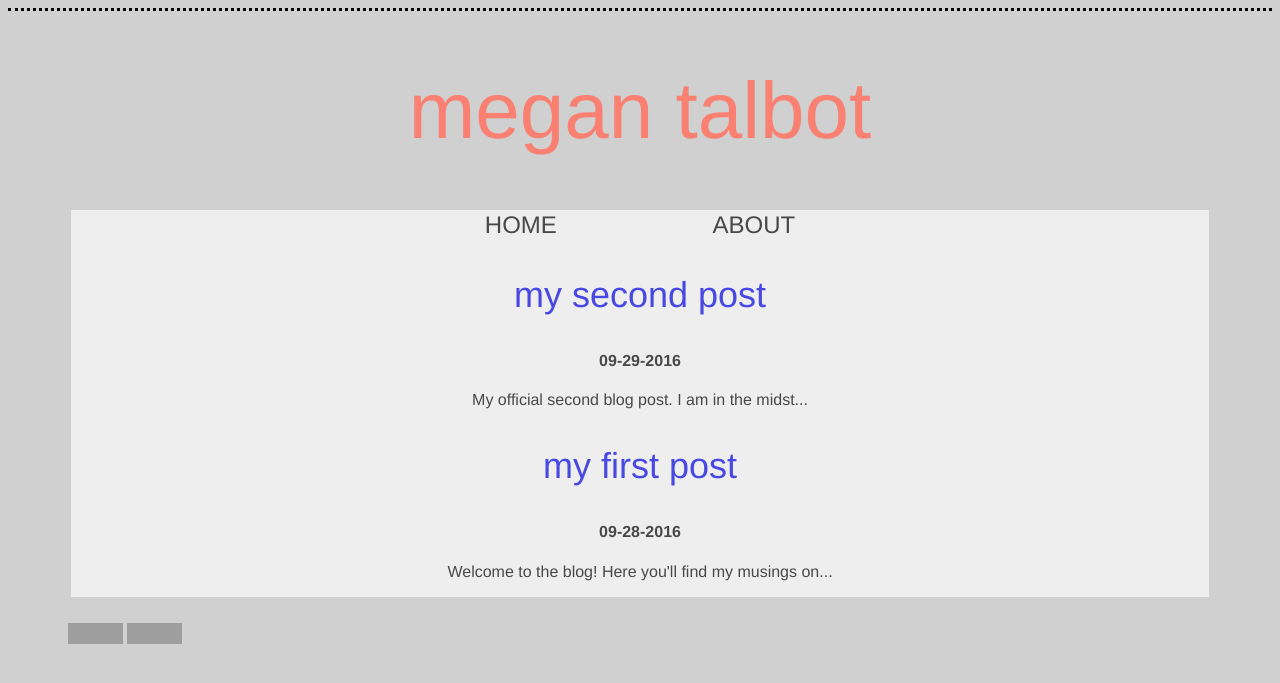
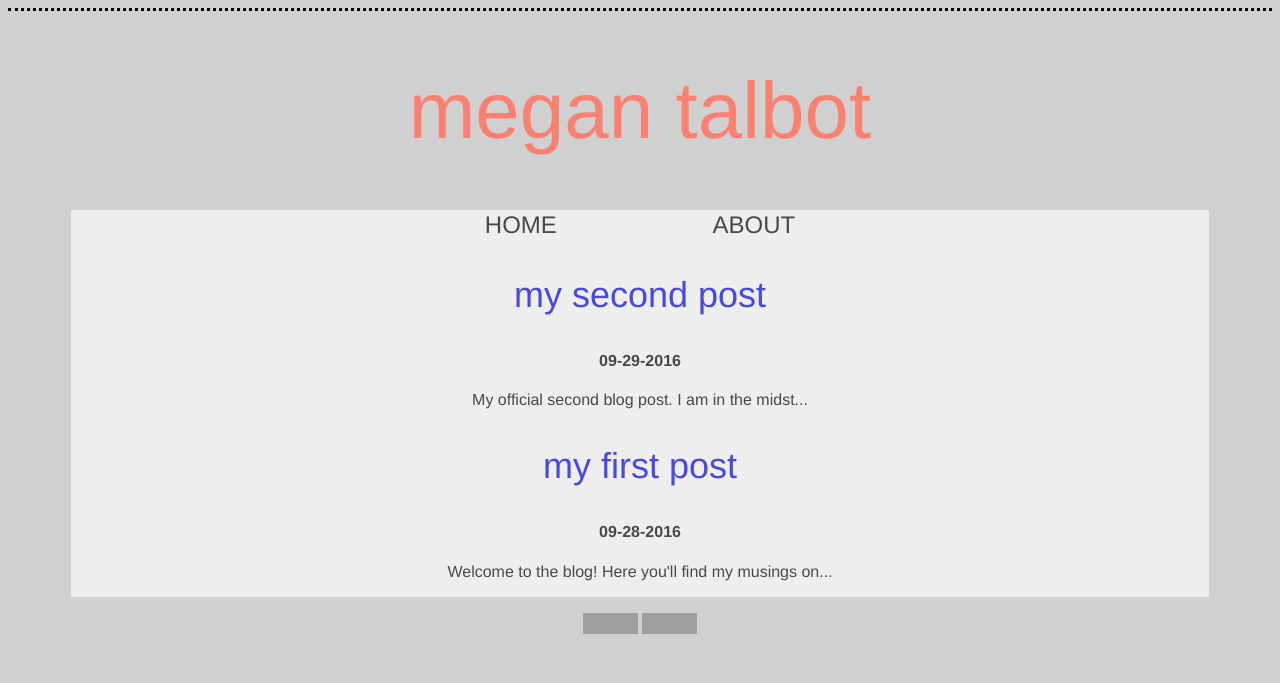
Before and after one commit to meganft/meganft.github.io, a Jekyll site: the page built from index.html, in a window 1280 px wide. Shown: the top 683 px of the page. Built offline with Jekyll 4.4.1, drawn with Linux system fonts in a browser that asks for light colours; grey boxes are pictures that could not be loaded.

Commit message:
change footer spacing

```diff
--- a/css/styles.css
+++ b/css/styles.css
@@ -60,9 +60,8 @@ a:visited {
 }
 
 footer {
-  position: absolute;
+  position: center;
   margin: auto;
-  padding: 10px 60px;
 }
 
 #about-text {
```
